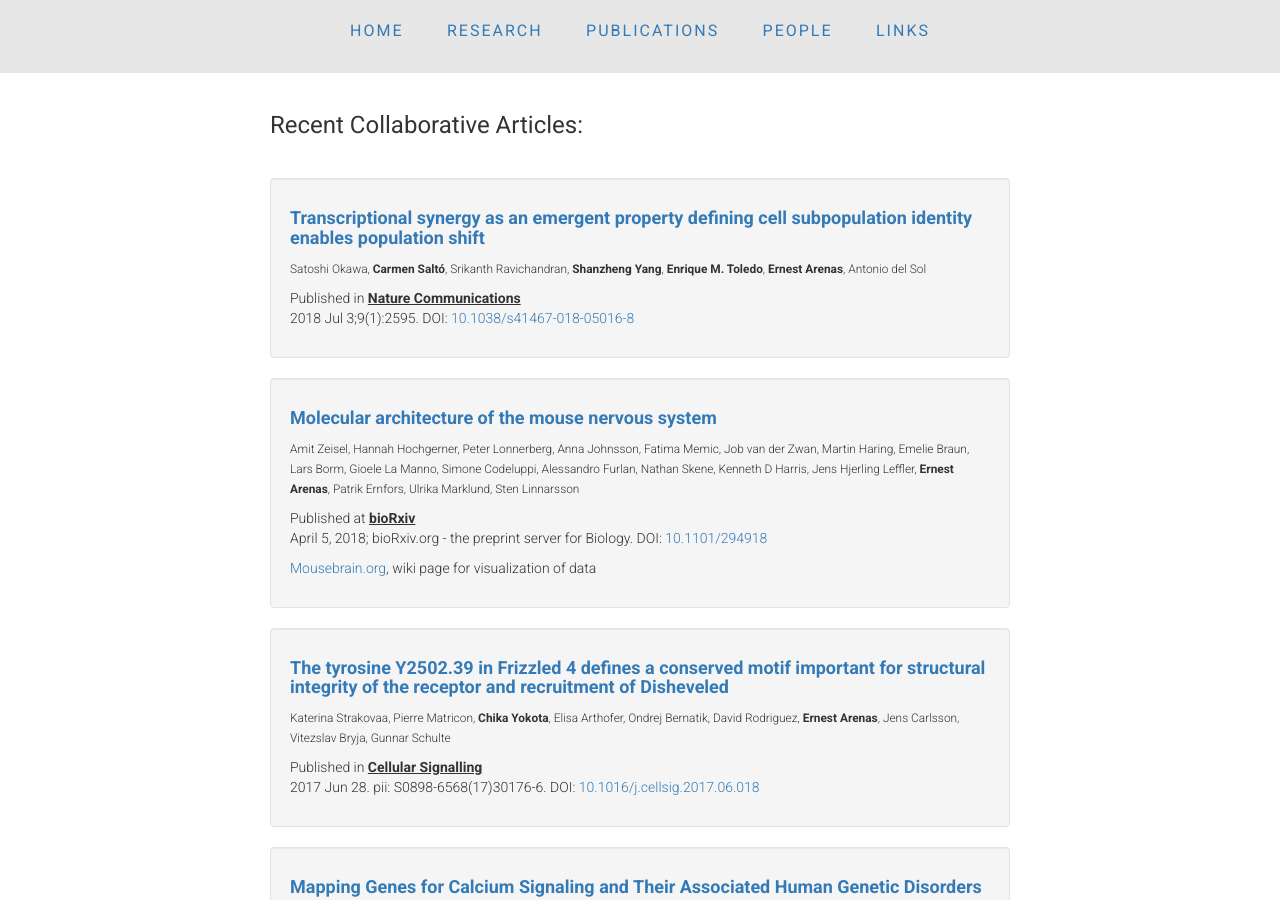
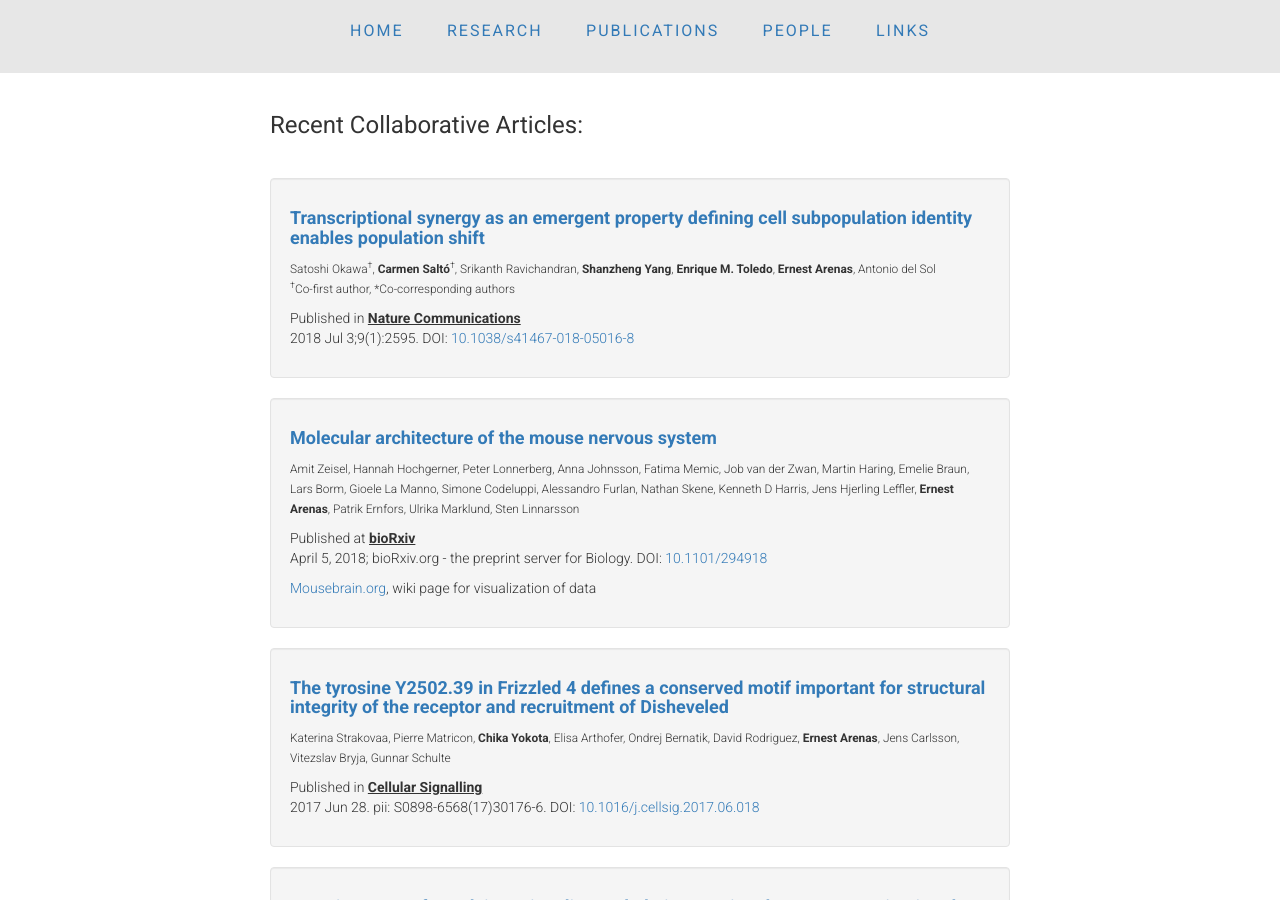
Before and after one commit to ArenasLab/arenaslab.github.io, a Jekyll site: the page publications/index.html, which Jekyll copies as it is, in a window 1280 px wide and 900 px high, scrolled down 4692 px. Built offline with Jekyll 4.4.1, drawn with Linux system fonts in a browser that asks for light colours.

Commit message:
Update index.html

```diff
--- a/publications/index.html
+++ b/publications/index.html
@@ -378,8 +378,9 @@ ABOVE IS THE TEMPLATE TO ADD ADDITIONAL PUBLICATIONS -->
                 <div class="media-body">
                   <h4><b><a href="https://www.ncbi.nlm.nih.gov/pubmed/29968757">Transcriptional synergy as an emergent property defining cell subpopulation identity enables population shift</a></b></h4>
                     <p></p>
-			<small>Satoshi Okawa, <b>Carmen Saltó</b>, Srikanth Ravichandran, <b>Shanzheng Yang</b>, <b>Enrique M. Toledo</b>, <b>Ernest Arenas</b>, Antonio del Sol</small>
-                  <p></p>
+			<small>Satoshi Okawa<sup>&#8224;</sup>, <b>Carmen Saltó</b><sup>&#8224;</sup>, Srikanth Ravichandran, <b>Shanzheng Yang</b>, <b>Enrique M. Toledo</b>, <b>Ernest Arenas</b>, Antonio del Sol</small>
+                  <p><small><sup>&#8224;</sup>Co-first author, *Co-corresponding authors</small></p>
+			<p></p>
 		  <p>Published in <strong><u>Nature Communications</u></strong><br>
                  2018 Jul 3;9(1):2595. DOI: <a href="http://dx.doi.org/10.1038/s41467-018-05016-8" target="_blank">10.1038/s41467-018-05016-8</a></p>
                 </div>
```
